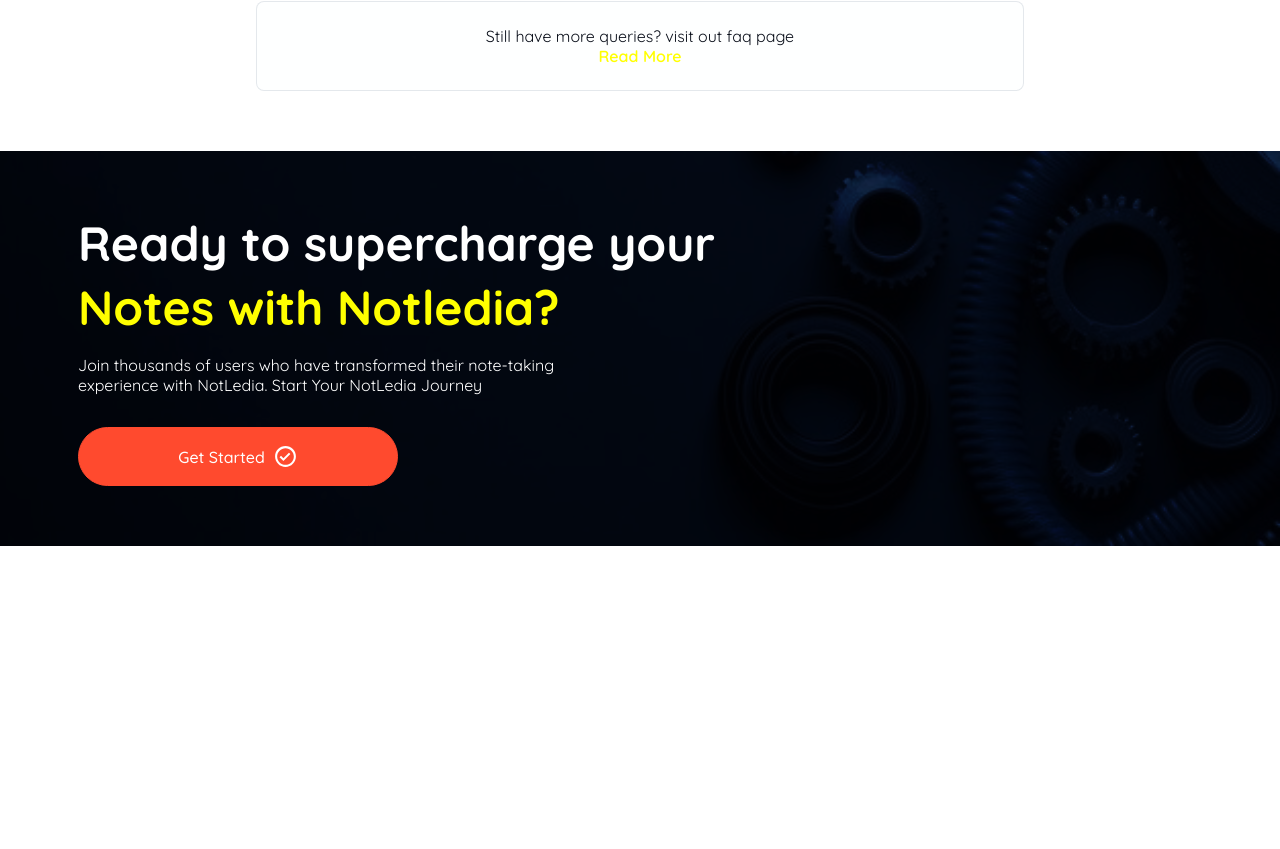
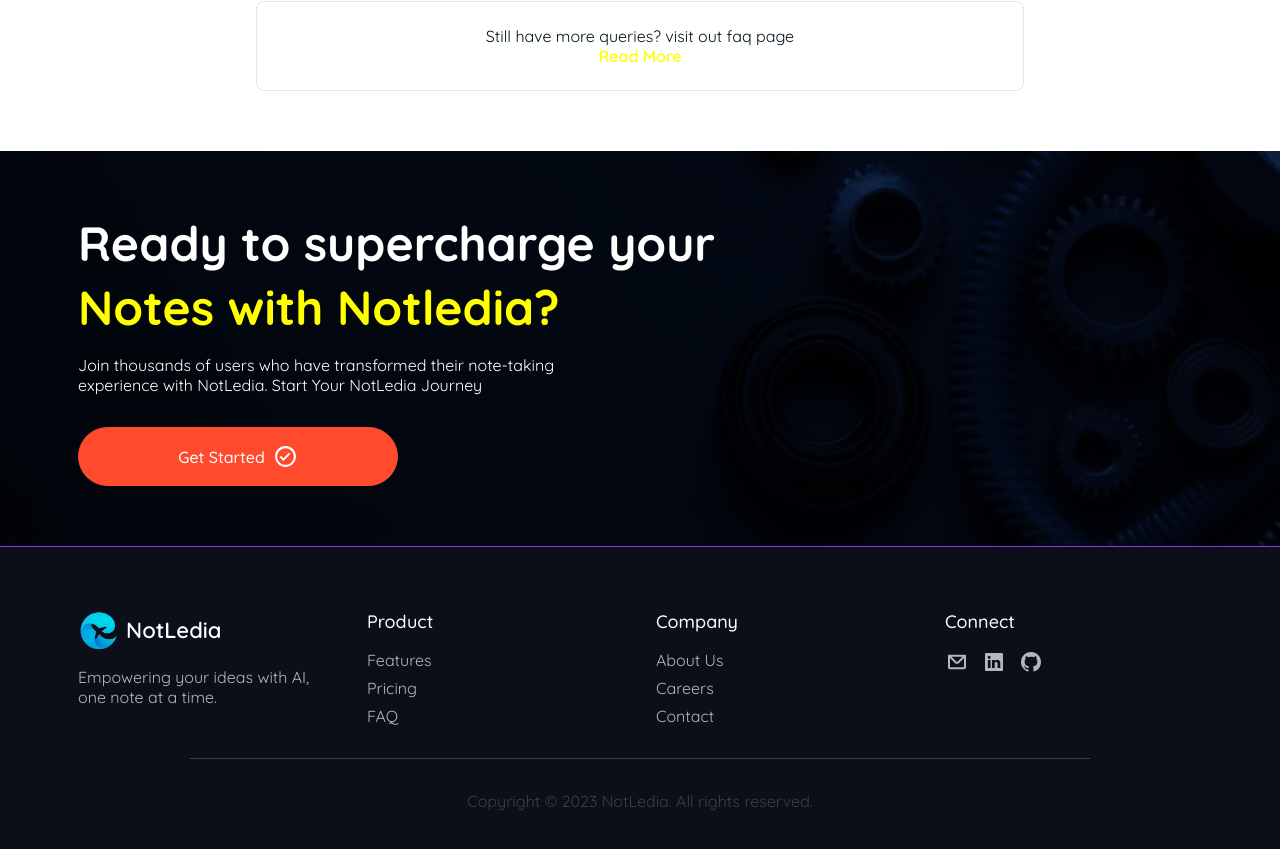
Before and after one commit to ankain-lesly/nextjs-notledia, a Next.js app: page / in a window 1280 px wide. Shown: the part 3914-4763 px from the top of the page. Before the commit the page ends 4460 px from the top, so only its background shows below. Built offline with nearby package versions, Linux system fonts and the light colour scheme.

Commit message:
add layout menus to site

```diff
--- a/app/layout.tsx
+++ b/app/layout.tsx
@@ -3,6 +3,8 @@
 import "/public/styles/globals.css";
 import "/public/styles/_fonts.css";
 import SetupProviders from "@/providers/setup-providers";
+import Header from "@/components/menus/header";
+import Footer from "@/components/menus/footer";
 
 // const geistSans = localFont({
 //   src: "./fonts/GeistVF.woff",
@@ -32,7 +34,11 @@
         // className={`${geistSans.variable} ${geistMono.variable} antialiased`}>
         className={`antialiased`}>
         <SetupProviders>
-          <main className="app">{children}</main>
+          <main className="app">
+            <Header />
+            {children}
+            <Footer />
+          </main>
         </SetupProviders>
       </body>
     </html>
```
